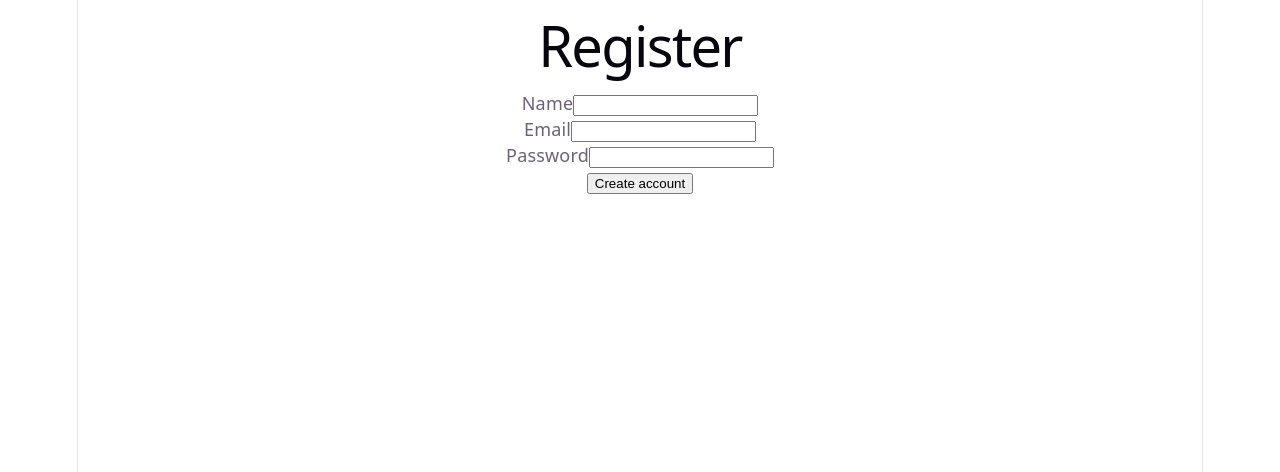
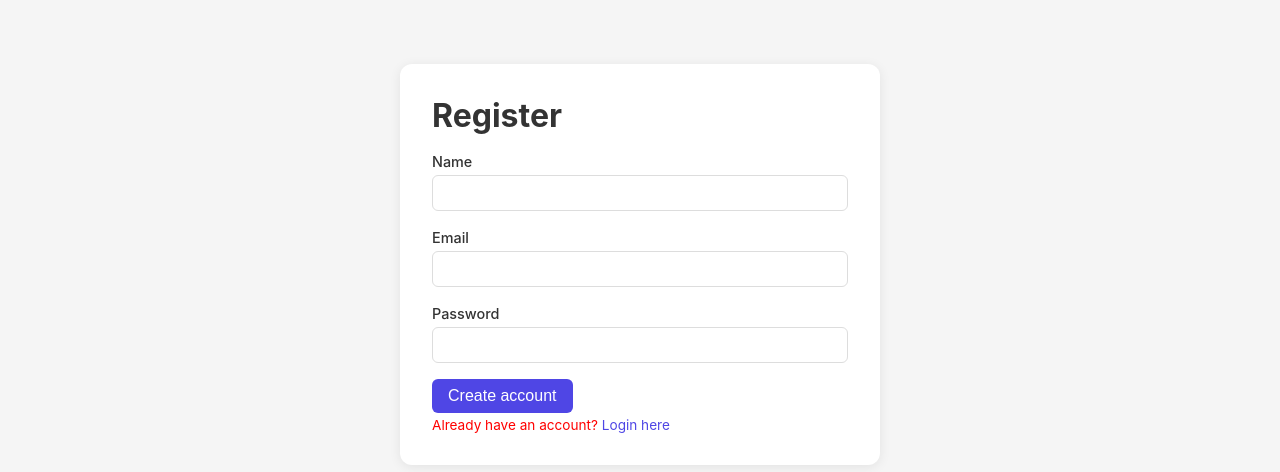
Before and after one commit to twiinko-rocker/activity-tracker, a React (Vite) app in the folder client/: page /register in a window 1280 px wide. Shown: the top 472 px of the page. Built offline with nearby package versions, Linux system fonts and the light colour scheme.

Commit message:
feat: add styling and improve user journey

```diff
--- a/client/src/App.jsx
+++ b/client/src/App.jsx
@@ -4,7 +4,7 @@ import Login from './pages/Login';
 import Register from './pages/Register';
 import LogActivity from './pages/LogActivity';
 import { ActivityList } from './components/ActivityList';
-import { useNavigate } from 'react-router-dom';
+import { useNavigate, Link } from 'react-router-dom';
 
 
 const Dashboard = () => {
@@ -17,10 +17,16 @@ const Dashboard = () => {
 
   return (
     <div>
-      <h1>Dashboard</h1>
-      <button onClick={handleLogout}>Logout</button>
-      <a href="/log-activity">Log Activity</a>
-      <ActivityList />
+      <div className="nav">
+        <h2>🏃 Activity Tracker</h2>
+        <div style={{ display: 'flex', gap: '1rem', alignItems: 'center' }}>
+          <Link to="/log-activity">+ Log Activity</Link>
+          <button onClick={handleLogout}>Logout</button>
+        </div>
+      </div>
+      <div className="dashboard">
+        <ActivityList />
+      </div>
     </div>
   );
 };
--- a/client/src/components/ActivityList.jsx
+++ b/client/src/components/ActivityList.jsx
@@ -1,4 +1,5 @@
 import { useState, useEffect } from "react";
+import '../styles/pages.css';
 
 export const ActivityList = () => {
     const [activities, setActivities] = useState([]);
@@ -42,11 +43,11 @@ export const ActivityList = () => {
 
 
     return (
-        <div>
+        <div className="activity-info">
             <h2>Your Activities</h2>
 
             {activities.map((activity) => (
-                <div key={activity._id}>
+                <div key={activity._id} className="activity-card">
                     <h3>{activity.activity}</h3>
                     <p>Duration: {activity.duration} minutes</p>
 
@@ -54,7 +55,9 @@ export const ActivityList = () => {
                     <p>Date: {new Date(activity.date).toLocaleDateString()}</p>
                     <p>Notes: {activity.notes}</p>
 
-                    <button onClick={() => handleDelete(activity._id)}>Delete</button>
+                    <button className="delete-btn" onClick={() => handleDelete(activity._id)}>
+                        Delete
+                    </button>
                 </div>
             ))}
         </div>
--- a/client/src/index.css
+++ b/client/src/index.css
@@ -1,111 +1,64 @@
-:root {
-  --text: #6b6375;
-  --text-h: #08060d;
-  --bg: #fff;
-  --border: #e5e4e7;
-  --code-bg: #f4f3ec;
-  --accent: #aa3bff;
-  --accent-bg: rgba(170, 59, 255, 0.1);
-  --accent-border: rgba(170, 59, 255, 0.5);
-  --social-bg: rgba(244, 243, 236, 0.5);
-  --shadow:
-    rgba(0, 0, 0, 0.1) 0 10px 15px -3px, rgba(0, 0, 0, 0.05) 0 4px 6px -2px;
-
-  --sans: system-ui, 'Segoe UI', Roboto, sans-serif;
-  --heading: system-ui, 'Segoe UI', Roboto, sans-serif;
-  --mono: ui-monospace, Consolas, monospace;
-
-  font: 18px/145% var(--sans);
-  letter-spacing: 0.18px;
-  color-scheme: light dark;
-  color: var(--text);
-  background: var(--bg);
-  font-synthesis: none;
-  text-rendering: optimizeLegibility;
-  -webkit-font-smoothing: antialiased;
-  -moz-osx-font-smoothing: grayscale;
-
-  @media (max-width: 1024px) {
-    font-size: 16px;
-  }
-}
-
-@media (prefers-color-scheme: dark) {
-  :root {
-    --text: #9ca3af;
-    --text-h: #f3f4f6;
-    --bg: #16171d;
-    --border: #2e303a;
-    --code-bg: #1f2028;
-    --accent: #c084fc;
-    --accent-bg: rgba(192, 132, 252, 0.15);
-    --accent-border: rgba(192, 132, 252, 0.5);
-    --social-bg: rgba(47, 48, 58, 0.5);
-    --shadow:
-      rgba(0, 0, 0, 0.4) 0 10px 15px -3px, rgba(0, 0, 0, 0.25) 0 4px 6px -2px;
-  }
-
-  #social .button-icon {
-    filter: invert(1) brightness(2);
-  }
+* {
+  margin: 0;
+  padding: 0;
+  box-sizing: border-box;
 }
 
 body {
-  margin: 0;
-}
-
-#root {
-  width: 1126px;
-  max-width: 100%;
-  margin: 0 auto;
-  text-align: center;
-  border-inline: 1px solid var(--border);
-  min-height: 100svh;
-  display: flex;
-  flex-direction: column;
-  box-sizing: border-box;
-}
-
-h1,
-h2 {
-  font-family: var(--heading);
-  font-weight: 500;
-  color: var(--text-h);
+  font-family: -apple-system, BlinkMacSystemFont, 'Segoe UI', sans-serif;
+  background-color: #f5f5f5;
+  color: #333;
 }
 
 h1 {
-  font-size: 56px;
-  letter-spacing: -1.68px;
-  margin: 32px 0;
-  @media (max-width: 1024px) {
-    font-size: 36px;
-    margin: 20px 0;
-  }
-}
-h2 {
-  font-size: 24px;
-  line-height: 118%;
-  letter-spacing: -0.24px;
-  margin: 0 0 8px;
-  @media (max-width: 1024px) {
-    font-size: 20px;
-  }
-}
-p {
-  margin: 0;
+  font-size: 2rem;
+  margin-bottom: 1rem;
 }
 
-code,
-.counter {
-  font-family: var(--mono);
-  display: inline-flex;
-  border-radius: 4px;
-  color: var(--text-h);
+h2 {
+  font-size: 1.5rem;
+  margin-bottom: 1rem;
 }
 
-code {
-  font-size: 15px;
-  line-height: 135%;
-  padding: 4px 8px;
-  background: var(--code-bg);
+a {
+  color: #4f46e5;
+  text-decoration: none;
 }
+
+a:hover {
+  text-decoration: underline;
+}
+
+button {
+  background-color: #4f46e5;
+  color: white;
+  border: none;
+  padding: 0.5rem 1rem;
+  border-radius: 6px;
+  cursor: pointer;
+  font-size: 1rem;
+}
+
+button:hover {
+  background-color: #4338ca;
+}
+
+input, select, textarea {
+  width: 100%;
+  padding: 0.5rem;
+  border: 1px solid #ddd;
+  border-radius: 6px;
+  font-size: 1rem;
+  margin-top: 0.25rem;
+}
+
+label {
+  font-weight: 500;
+  font-size: 0.9rem;
+}
+
+p {
+  color: red;
+  font-size: 0.85rem;
+  margin-top: 0.25rem;
+}
--- a/client/src/pages/LogActivity.jsx
+++ b/client/src/pages/LogActivity.jsx
@@ -1,4 +1,8 @@
 import { useState } from "react";
+import { useNavigate } from "react-router-dom";
+import '../styles/pages.css';
+
+
 
 const activityOptions = [
   { activity: "Running", hasDistance: true },
@@ -20,6 +24,7 @@ function LogActivity() {
   const [distance, setDistance] = useState("");
   const [date, setDate] = useState(today);
   const [notes, setNotes] = useState("");
+  const navigate = useNavigate();
 
   const selectedOption = activityOptions.find(
     (activity) => activity.activity === selectedActivity
@@ -64,6 +69,7 @@ function LogActivity() {
       setDistance("");
       setDate(today);
       setNotes("");
+      navigate("/dashboard")
     } else {
       const data = await response.json();
       alert(`Error saving activity: ${data.message}`);
@@ -71,7 +77,7 @@ function LogActivity() {
   }
 
   return (
-    <div>
+    <div className="page">
       <h1>Log Activity</h1>
 
       <form onSubmit={handleSubmit}>
--- a/client/src/pages/Login.jsx
+++ b/client/src/pages/Login.jsx
@@ -1,6 +1,7 @@
 import { useState, useCallback, useMemo } from "react";
 import { useNavigate } from "react-router-dom";
 import { z } from "zod";
+import '../styles/pages.css';
 
 const schema = z.object({
   email: z.string().email("Invalid email address"),
@@ -54,10 +55,10 @@ function Login() {
   }, [formData, validationErrors, navigate]);
 
   return (
-    <div>
+    <div className="page">
       <h1>Login</h1>
       <form onSubmit={handleSubmit}>
-        <div>
+        <div className="form-group">
           <label>Email</label>
           <input
             type="email"
@@ -67,7 +68,7 @@ function Login() {
           />
           {errors.email && <p>{errors.email[0]}</p>}
         </div>
-        <div>
+        <div className="form-group">
           <label>Password</label>
           <input
             type="password"
@@ -79,6 +80,9 @@ function Login() {
         </div>
         {errors.server && <p>{errors.server}</p>}
         <button type="submit">Login</button>
+        <p><span style={{ color: '#666', fontSize: '0.9rem' }}>
+          Don't have an account? <a href="/register">Register here</a>
+        </span></p>
       </form>
     </div>
   );
--- a/client/src/pages/Register.jsx
+++ b/client/src/pages/Register.jsx
@@ -1,6 +1,7 @@
 import { useState, useCallback, useMemo } from "react";
 import { useNavigate } from "react-router-dom";
 import { z } from "zod";
+import '../styles/pages.css';
 
 const schema = z.object({
   name: z.string().min(2, "Name must be at least 2 characters"),
@@ -54,10 +55,10 @@ function Register() {
   }, [formData, validationErrors, navigate]);
 
   return (
-    <div>
+    <div className="page">
       <h1>Register</h1>
       <form onSubmit={handleSubmit}>
-        <div>
+        <div className="form-group">
           <label>Name</label>
           <input
             type="text"
@@ -67,7 +68,7 @@ function Register() {
           />
           {errors.name && <p>{errors.name[0]}</p>}
         </div>
-        <div>
+        <div className="form-group">
           <label>Email</label>
           <input
             type="email"
@@ -77,7 +78,7 @@ function Register() {
           />
           {errors.email && <p>{errors.email[0]}</p>}
         </div>
-        <div>
+        <div className="form-group">
           <label>Password</label>
           <input
             type="password"
@@ -89,6 +90,7 @@ function Register() {
         </div>
         {errors.server && <p>{errors.server}</p>}
         <button type="submit">Create account</button>
+        <p>Already have an account? <a href="/login">Login here</a></p>
       </form>
     </div>
   );
--- /dev/null
+++ b/client/src/styles/pages.css
@@ -0,0 +1,57 @@
+.page {
+  max-width: 480px;
+  margin: 4rem auto;
+  background: white;
+  padding: 2rem;
+  border-radius: 12px;
+  box-shadow: 0 2px 12px rgba(0, 0, 0, 0.08);
+}
+
+.form-group {
+  margin-bottom: 1rem;
+}
+
+.nav {
+  display: flex;
+  justify-content: space-between;
+  align-items: center;
+  padding: 1rem 2rem;
+  background: white;
+  box-shadow: 0 1px 4px rgba(0, 0, 0, 0.08);
+  margin-bottom: 2rem;
+}
+
+.dashboard {
+  max-width: 700px;
+  margin: 0 auto;
+  padding: 2rem;
+}
+
+.activity-card {
+  background: white;
+  padding: 1rem 1.5rem;
+  border-radius: 10px;
+  box-shadow: 0 1px 6px rgba(0, 0, 0, 0.07);
+  margin-bottom: 1rem;
+  display: flex;
+  justify-content: space-between;
+  align-items: center;
+}
+
+.activity-info h3 {
+  margin-bottom: 0.25rem;
+}
+
+.activity-info p {
+  color: #666;
+  font-size: 0.85rem;
+  margin: 0;
+}
+
+.delete-btn {
+  background-color: #ef4444;
+}
+
+.delete-btn:hover {
+  background-color: #dc2626;
+}
```
Also changed, not shown: 1 other file (tests, documents, lock files or other folders).
